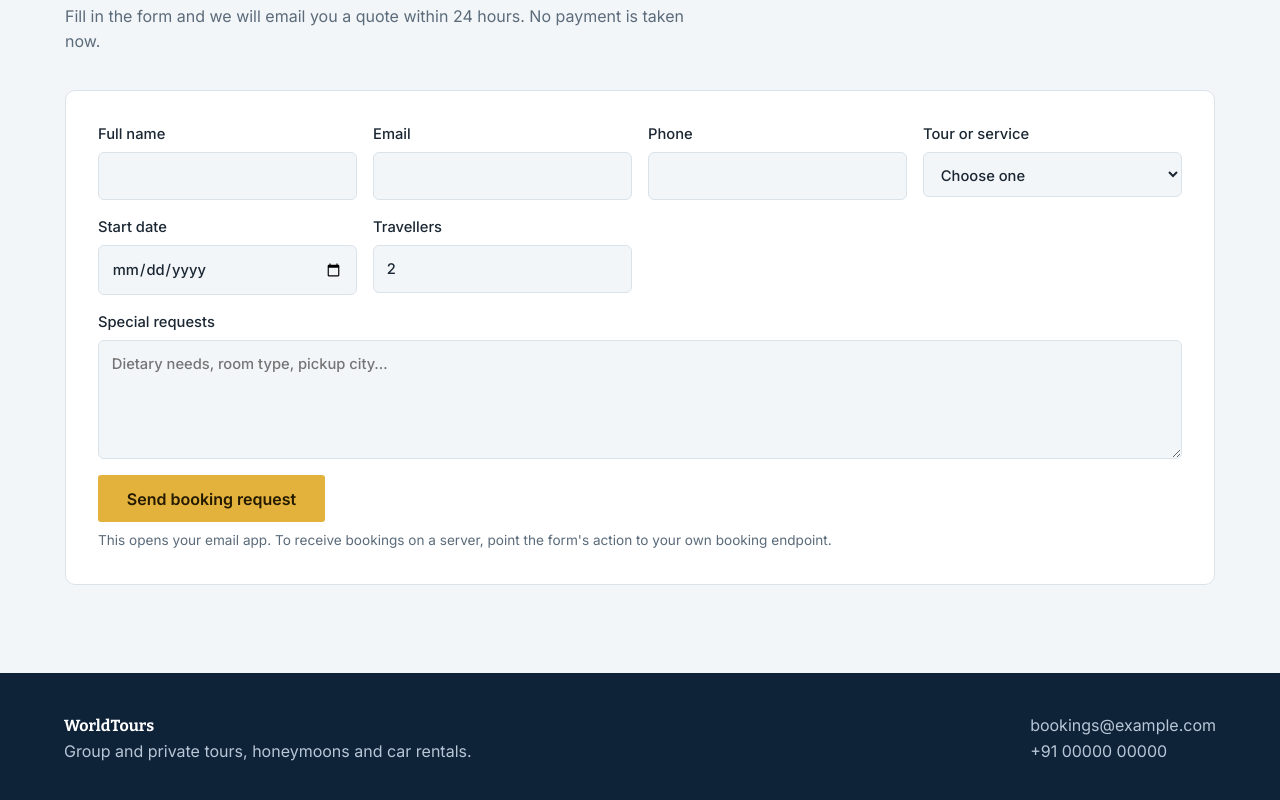
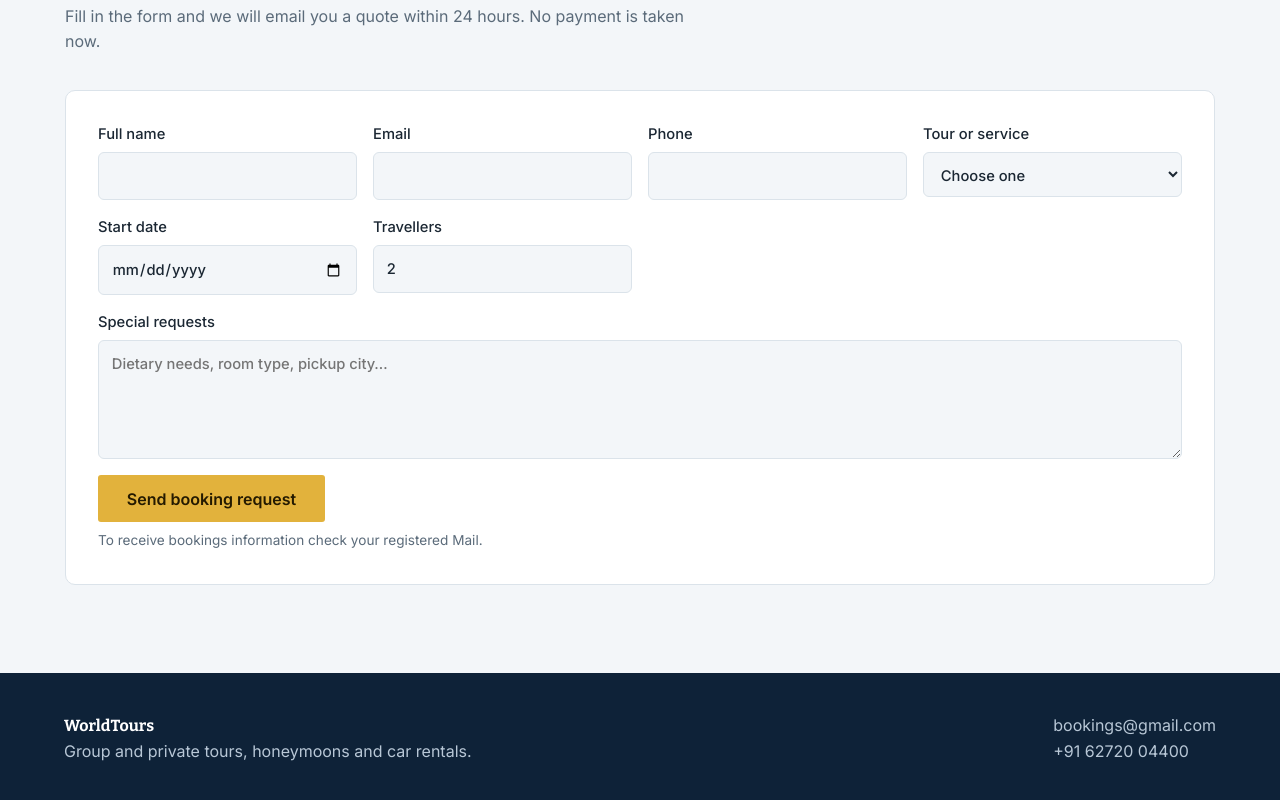
Before and after one commit to cwsrbu/worldtours, a plain HTML site: page index.html in a window 1280 px wide. Shown: the part 3565-4365 px from the top of the page. Drawn offline with nearby package versions, Linux system fonts and the light colour scheme.

Commit message:
Update index.html
form edit

```diff
--- a/index.html
+++ b/index.html
@@ -296,14 +296,14 @@ footer b{color:#fff;font-family:var(--serif)}
       <label class="f">Travellers<input type="number" name="travellers" min="1" max="20" value="2" required></label>
       <label class="f wide">Special requests<textarea name="notes" rows="4" placeholder="Dietary needs, room type, pickup city…"></textarea></label>
       <div class="wide"><button class="btn" type="submit">Send booking request</button>
-      <p class="note">This opens your email app. To receive bookings on a server, point the form's action to your own booking endpoint.</p></div>
+      <p class="note"> To receive bookings information check your registered Mail.</p></div>
     </form>
   </div>
 </section>
 
 <footer>
   <div><b>WorldTours</b><br>Group and private tours, honeymoons and car rentals.</div>
-  <div>bookings@example.com<br>+91 00000 00000</div>
+  <div>bookings@gmail.com<br>+91 62720 04400</div>
 </footer>
 </body>
 </html>
```
